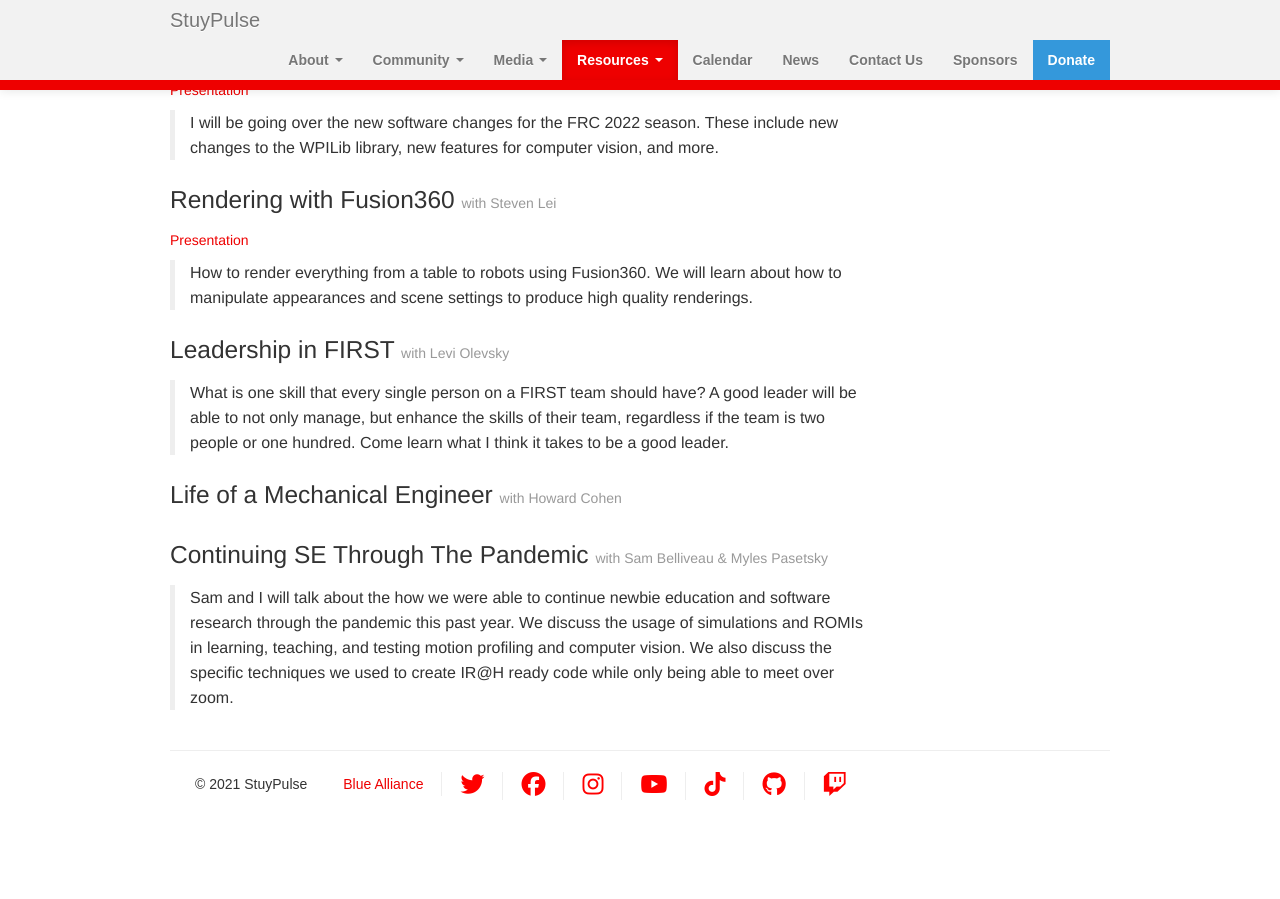
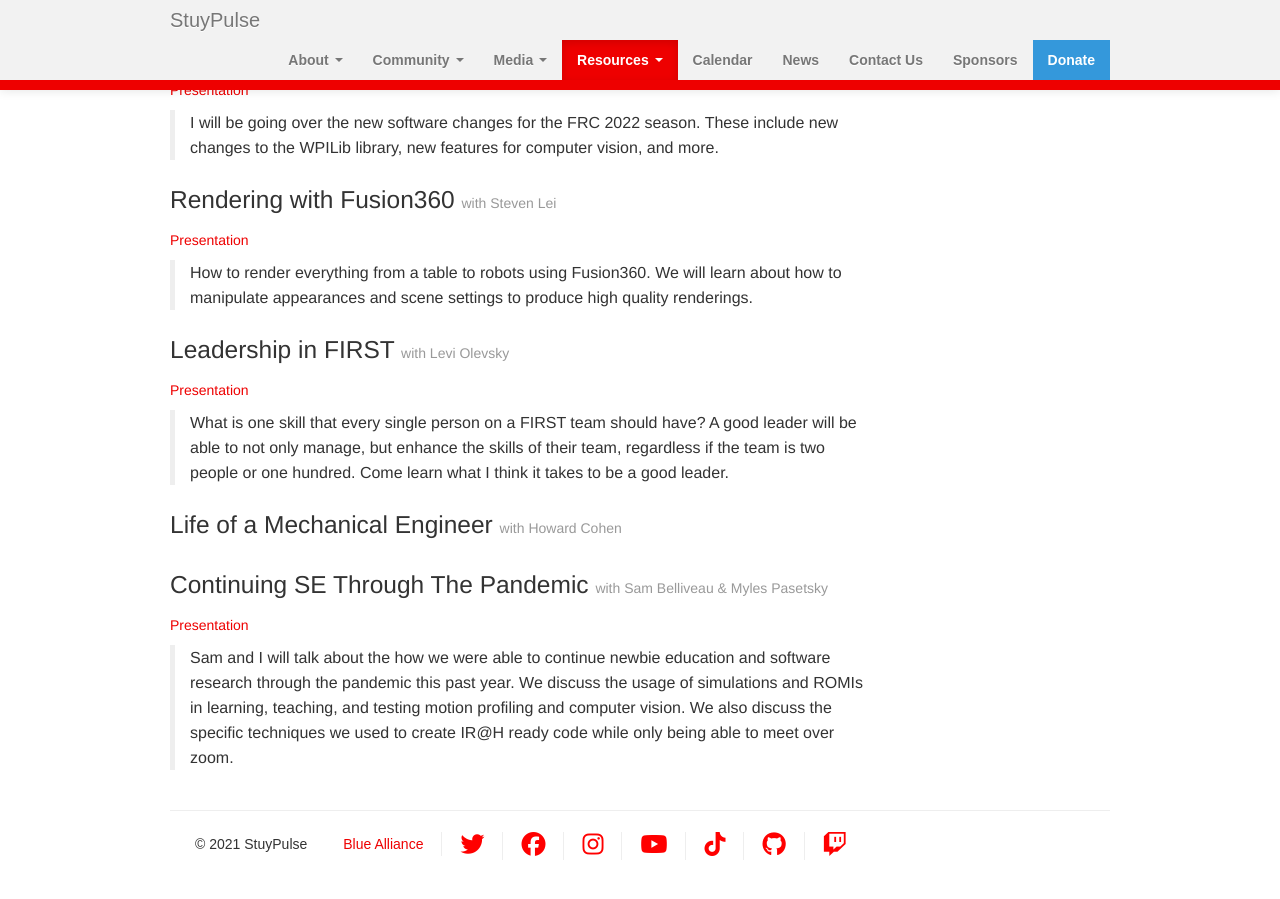
Before and after one commit to StuyPulse/team694.github.io, a Jekyll site: the page built from resources/stuysplash2021/index.md, in a window 1280 px wide and 900 px high, scrolled down 1380 px. Built offline with Jekyll 4.4.1, drawn with Linux system fonts in a browser that asks for light colours; nearby versions of some CDN libraries; before the commit the page ends 2220 px from its top, so only the background shows below that.

Commit message:
Add presentations

```diff
--- a/resources/stuysplash2021/index.md
+++ b/resources/stuysplash2021/index.md
@@ -52,6 +52,7 @@
 > How to render everything from a table to robots using Fusion360. We will learn about how to manipulate appearances and scene settings to produce high quality renderings.
 
 ### Leadership in FIRST <small>with Levi Olevsky</small>
+[Presentation](https://docs.google.com/presentation/d/1prgClbZfVdqj4ZCCAqOk6GzPXfn9WX9IqTCB02pEvTs/edit#slide=id.p)
 
 > What is one skill that every single person on a FIRST team should have? A good leader will be able to not only manage, but enhance the skills of their team, regardless if the team is two people or one hundred. Come learn what I think it takes to be a good leader.
 
@@ -60,5 +61,6 @@
 >
 
 ### Continuing SE Through The Pandemic <small>with Sam Belliveau & Myles Pasetsky</small>
+[Presentation](https://docs.google.com/presentation/d/1nnuLUtVbdOD9wvXOKgZkySYfOO3KMaRGQvy1q63L6ew/edit)
 
 > Sam and I will talk about the how we were able to continue newbie education and software research through the pandemic this past year. We discuss the usage of simulations and ROMIs in learning, teaching, and testing motion profiling and computer vision. We also discuss the specific techniques we used to create IR@H ready code while only being able to meet over zoom.
```
